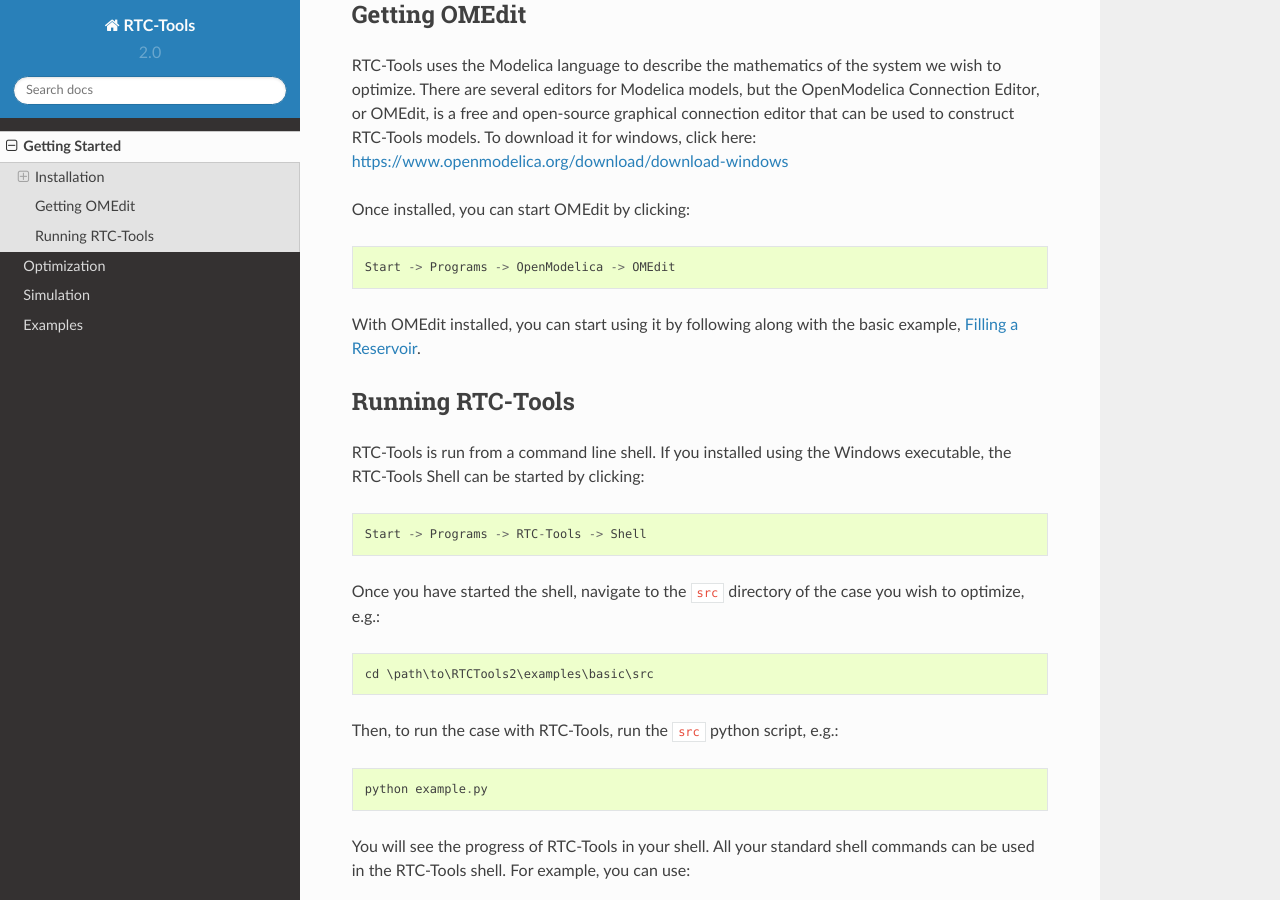
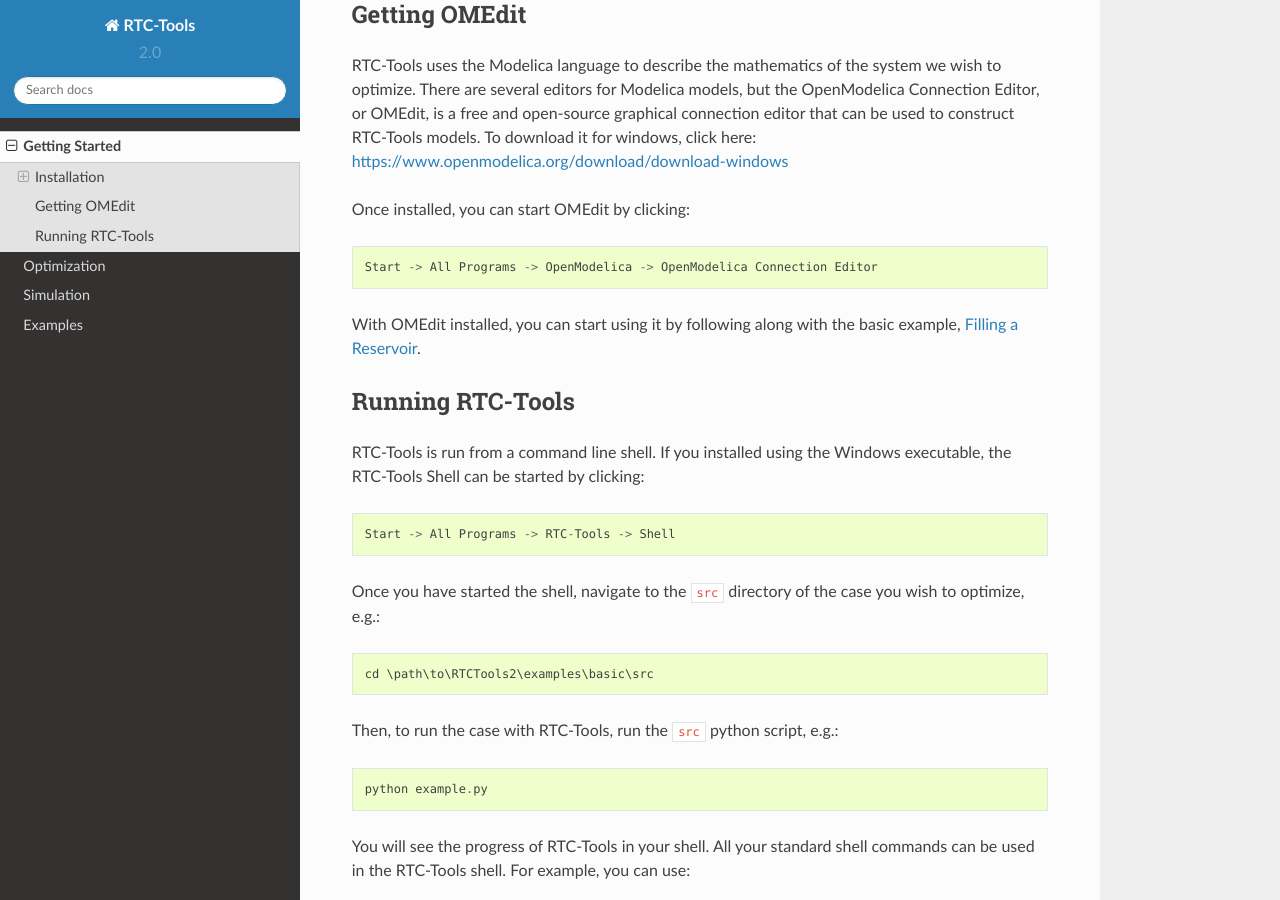
Before and after one commit to vdwees/rtc-tools, a Sphinx documentation site: the page built from doc/getting-started.rst, in a window 1280 px wide and 900 px high, scrolled down 2923 px. Built offline with Sphinx 7.4.7 and the Read the Docs theme 2.0.0, drawn with Linux system fonts in a browser that asks for light colours.

Commit message:
updated how to navigate start menu

```diff
--- a/doc/getting-started.rst
+++ b/doc/getting-started.rst
@@ -144,7 +144,7 @@
 
 Once installed, you can start OMEdit by clicking::
 
-   Start -> Programs -> OpenModelica -> OMEdit
+   Start -> All Programs -> OpenModelica -> OpenModelica Connection Editor
 
 With OMEdit installed, you can start using it by following along with the basic
 example, :doc:`examples/basic`.
@@ -159,7 +159,7 @@
 RTC-Tools is run from a command line shell. If you installed using the Windows
 executable, the RTC-Tools Shell can be started by clicking::
 
-    Start -> Programs -> RTC-Tools -> Shell
+    Start -> All Programs -> RTC-Tools -> Shell
 
 
 Once you have started the shell, navigate to the ``src`` directory of the case
```
